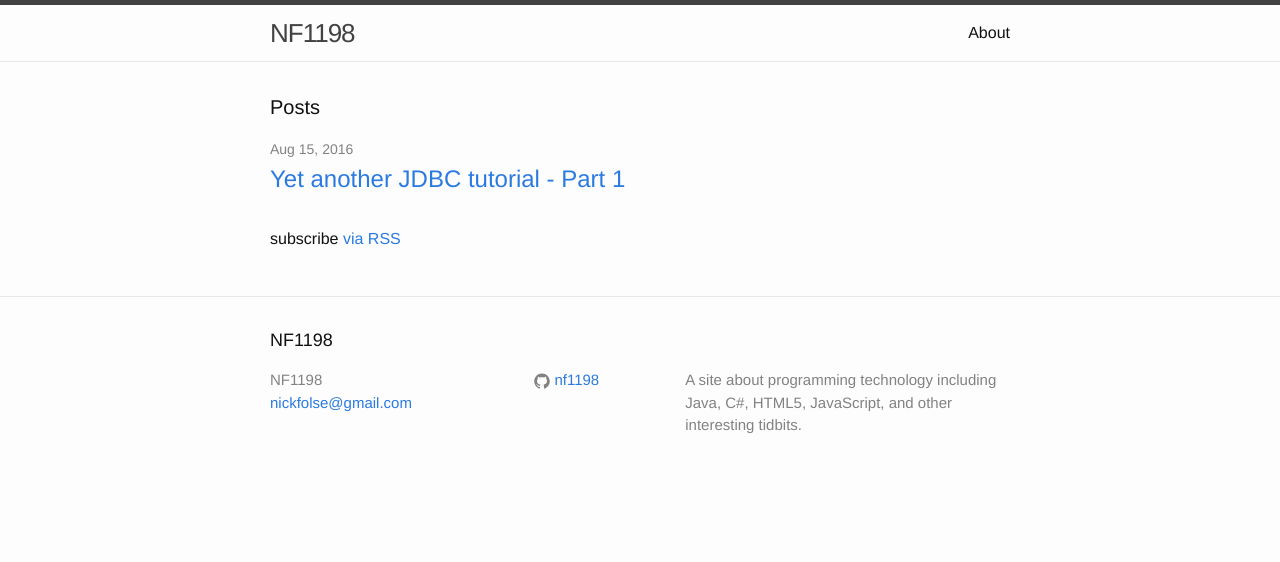
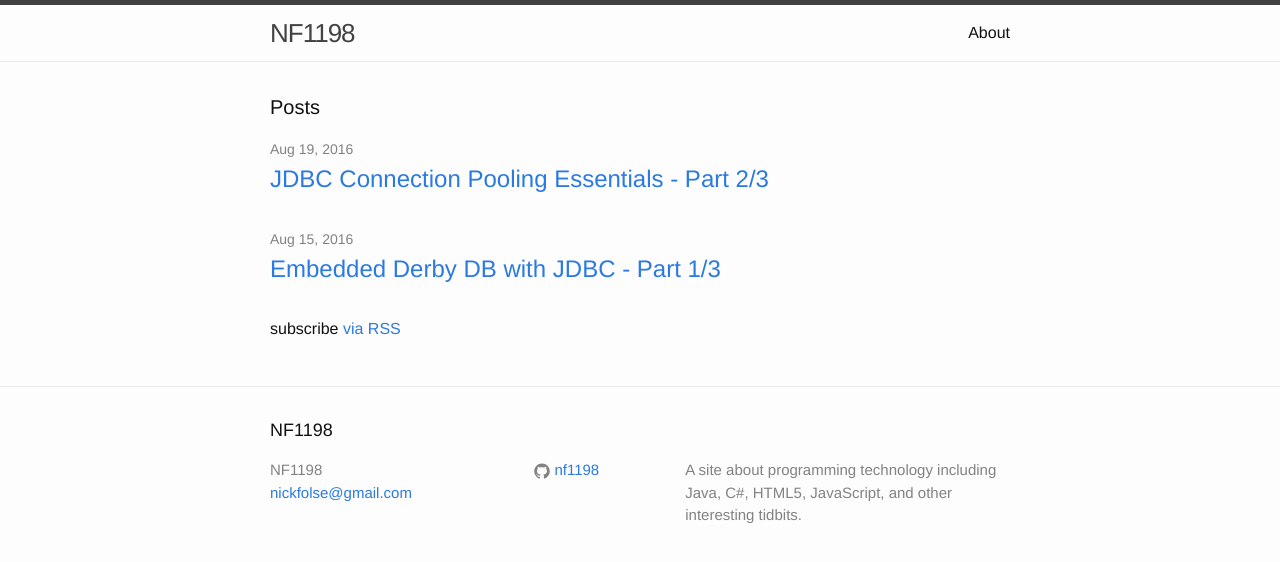
Before and after one commit to NF1198/nf1198.github.io, a Jekyll site: the page built from index.html, in a window 1280 px wide. Shown: the top 562 px of the page. Built offline with Jekyll 4.4.1, drawn with Linux system fonts in a browser that asks for light colours; part of the change alters nothing that is shown.

Commit message:
added second post

```diff
--- a/_config.yml
+++ b/_config.yml
@@ -11,7 +11,7 @@ email: nickfolse@gmail.com
 description: > # this means to ignore newlines until "baseurl:"
   A site about programming technology including Java, C#, HTML5, JavaScript, and other interesting tidbits.
 baseurl: "" # the subpath of your site, e.g. /blog
-url: "http://yourdomain.com" # the base hostname & protocol for your site
+url: "https://nf1198.github.io" # the base hostname & protocol for your site
 #twitter_username: jekyllrb
 github_username:  nf1198
 
--- a/_posts/2016-08-15-DerbyEmbedded-Part1.markdown
+++ b/_posts/2016-08-15-DerbyEmbedded-Part1.markdown
@@ -1,11 +1,14 @@
 ---
 layout: post
-title:  "Yet another JDBC tutorial - Part 1"
+title:  "Embedded Derby DB with JDBC - Part 1/3"
 date:   2016-08-15 06:14:26 -0600
 categories: java jdbc derby tutorial
 customjs:
  - https://ajax.googleapis.com/ajax/libs/jquery/3.1.0/jquery.min.js
 ---
+
+Goto [Part 2].
+
 In this tutorial we use [JDBC] to connect to an [Apache Derby] database. In
 part 2, we will develop several convenience classes for managing connections to
 JDBC databases. In part 3, we will create a [Data Access Object] layer that helps
@@ -171,5 +174,4 @@ application logic and make it easier to keep track of our business logic.
 [Data Access Object]: https://en.wikipedia.org/wiki/Data_access_object
 [Apache Derby]: https://db.apache.org/derby/manuals/index.html
 [Driver Manager]: https://docs.oracle.com/javase/8/docs/api/java/sql/DriverManager.html
-
-[Part 2]: /part2.html
+[Part 2]: {% post_url 2016-08-19-DerbyEmbedded-Part2 %}
--- /dev/null
+++ b/_posts/2016-08-19-DerbyEmbedded-Part2.markdown
@@ -0,0 +1,274 @@
+---
+layout: post
+title:  "JDBC Connection Pooling Essentials - Part 2/3"
+date:   2016-08-19 15:14:00 -0600
+categories: java jdbc derby tutorial
+customjs:
+ - https://ajax.googleapis.com/ajax/libs/jquery/3.1.0/jquery.min.js
+---
+
+Goto [Part 1].
+
+In this tutorial we use [JDBC] to connect to an [Apache Derby] database using
+a [connection pool] provided by [Apache DBCP2]. This tutorial builds on the basics
+developed in [Part 1].
+
+In all but the simplest use-cases, an application will use multiple threads to
+access a shared database resource. This is especially true in a web-server type
+application that handles multiple clients simultaneously. One critical performance
+consideration the developer needs to make is how to manage database connections.
+
+Typically, each thread of an application will use a distinct connection, but there is
+no reason a connection can't be reused if a thread has released it. Connection
+pooling adds an automated mechanism that allows applications to reuse connections.
+
+[Apache DBCP2] (Database Connection Pools) is a convenient, embeddable connection
+pooling solution.
+
+## Basic Setup
+
+**Prerequsites**
+
+* Ensure `derby-x.x.x.x.jar` is on your classpath, or included as a dependency in your project.
+* Ensure `commons-dbcp2-x.x.x.jar` is on your classpath, or included as a dependency in your project.
+* Ensure `commons-pool2-x.x.x.jar` is on your classpath, or included as a dependency in your project.
+* Ensure `commons-logging-x.x.jar` is on your classpath, or included as a dependency in your project.
+
+**Step 1**: Create a helper class for loading and unloading the embedded derby driver.
+
+This static utility class eases the pain of loading and unloading the derby embedded driver.
+
+{% highlight java %}
+/*
+ * Utility class to help with loading and unloading the
+ * Derby embedded driver.
+ */
+final class DerbyDriverLoader {
+
+    private static final Logger LOG = Logger.getLogger(DerbyDriverLoader.class.getName());
+    static final String DERBY_EMBEDDED = "org.apache.derby.jdbc.EmbeddedDriver";
+
+    private DerbyDriverLoader() {
+    }
+
+    /**
+     * Loads the Derby Embedded JDBC driver
+     * @return true if the driver was loaded successfully
+     */
+    public static boolean LoadDriver() {
+        try {
+            Class.forName(DERBY_EMBEDDED);
+            LOG.log(Level.INFO, "Loaded {0}", DERBY_EMBEDDED);
+            return true;
+        } catch (ClassNotFoundException ex) {
+            LOG.log(Level.SEVERE, null, ex);
+        }
+        return false;
+    }
+
+    /**
+     * Unloads the Derby Embedded JDBC driver
+     * @return true if the driver was unloaded successfully
+     */
+    public static boolean UnloadDriver() {
+        boolean derbyXJ015;
+        try {
+            // note: From Java 8, deregister=false is suggested unless properly configured security manager
+            //       Refer to derby docs: http://db.apache.org/derby/docs/10.12/devguide/tdevdvlp20349.html
+            DriverManager.getConnection("jdbc:derby:;shutdown=true;deregister=false");
+        } catch (SQLException e) {
+            derbyXJ015 = e.getSQLState().equals("XJ015"); // expected state for system shutdown
+            if (derbyXJ015) {
+                LOG.log(Level.INFO, "Shutdown {0}", DERBY_EMBEDDED);
+                return true;
+            } else {
+                LOG.log(Level.SEVERE, "Unexpected error unloading derby", e);
+            }
+        } finally {
+            System.gc();
+        }
+        return false;
+    }
+}
+{% endhighlight %}
+
+**Step 2**: Create a helper method to setup a connection pool.
+
+Review the comments in the [PoolingDataSourceExample.java](http://svn.apache.org/viewvc/commons/proper/dbcp/trunk/doc/PoolingDataSourceExample.java?view=markup)
+example for further explanation.
+
+{% highlight java %}
+/*
+ * Create a pooling datasource using Apache dbcp2.
+ * Refer to the "PoolingDataSource" example in the dbcp2 documentation for
+ * a complete explanation. ref: http://commons.apache.org/proper/commons-dbcp/index.html
+ *
+ * @param connectURI
+ * @return pooled dataSource
+ */
+public static DataSource setupPoolingDataSource(String connectURI) {
+   ConnectionFactory connectionFactory
+           = new DriverManagerConnectionFactory(connectURI, null);
+   PoolableConnectionFactory poolableConnectionFactory
+           = new PoolableConnectionFactory(connectionFactory, null);
+   ObjectPool<PoolableConnection> connectionPool
+           = new GenericObjectPool<>(poolableConnectionFactory);
+   poolableConnectionFactory.setPool(connectionPool);
+   PoolingDataSource<PoolableConnection> dataSource
+           = new PoolingDataSource<>(connectionPool);
+   return dataSource;
+}
+{% endhighlight %}
+
+## Putting it all together
+
+Now you can load the derby driver and use a connection pool to access resources.
+In a larger application, you may have multiple threads borrowing connections from the
+pool.
+
+{% highlight java %}
+public static void main(String[] args) {
+    final String DB_NAME = "memory:myDB";
+    final String DB_URL = "jdbc:derby:" + DB_NAME + ";create=true";
+
+    try {
+        DerbyDriverLoader.LoadDriver();
+
+        DataSource dataSource = setupPoolingDataSource(DB_URL);
+
+        try (Connection conn = dataSource.getConnection();
+                Statement stmt = conn.createStatement()) {
+
+            // USE DERBY EMBEDDED //
+
+        } catch (SQLException ex) {
+            LOG.log(Level.SEVERE, null, ex);
+        } finally {
+
+        }
+
+    } finally {
+        DerbyDriverLoader.UnloadDriver();
+    }
+}
+{% endhighlight %}
+
+## Complete code
+
+{% highlight java %}
+...
+
+public class DerbyPartTwo {
+
+    final static Logger LOG = Logger.getLogger(DerbyPartTwo.class.getName());
+
+    public static void main(String[] args) {
+        final String DB_NAME = "memory:myDB";
+        final String DB_URL = "jdbc:derby:" + DB_NAME + ";create=true";
+
+        try {
+            DerbyDriverLoader.LoadDriver();
+
+            DataSource dataSource = setupPoolingDataSource(DB_URL);
+
+            try (Connection conn = dataSource.getConnection();
+                    Statement stmt = conn.createStatement()) {
+
+                // USE DERBY EMBEDDED //
+
+            } catch (SQLException ex) {
+                LOG.log(Level.SEVERE, null, ex);
+            } finally {
+
+            }
+
+        } finally {
+            DerbyDriverLoader.UnloadDriver();
+        }
+    }
+
+    /*
+     * Create a pooling datasource using Apache dbcp2.
+     * Refer to the "PoolingDataSource" example in the dbcp2 documentation for
+     * a complete explanation. ref: http://commons.apache.org/proper/commons-dbcp/index.html
+     *
+     * @param connectURI
+     * @return pooled dataSource
+     */
+    public static DataSource setupPoolingDataSource(String connectURI) {
+        ConnectionFactory connectionFactory
+                = new DriverManagerConnectionFactory(connectURI, null);
+        PoolableConnectionFactory poolableConnectionFactory
+                = new PoolableConnectionFactory(connectionFactory, null);
+        ObjectPool<PoolableConnection> connectionPool
+                = new GenericObjectPool<>(poolableConnectionFactory);
+        poolableConnectionFactory.setPool(connectionPool);
+        PoolingDataSource<PoolableConnection> dataSource
+                = new PoolingDataSource<>(connectionPool);
+        return dataSource;
+    }
+
+}
+
+/*
+ * Utility class to help with loading and unloading the
+ * Derby embedded driver.
+ */
+final class DerbyDriverLoader {
+
+    private static final Logger LOG = Logger.getLogger(DerbyDriverLoader.class.getName());
+    static final String DERBY_EMBEDDED = "org.apache.derby.jdbc.EmbeddedDriver";
+
+    private DerbyDriverLoader() {
+    }
+
+    /**
+     * Loads the Derby Embedded JDBC driver
+     *
+     * @return true if the driver was loaded successfully
+     */
+    public static boolean LoadDriver() {
+        try {
+            Class.forName(DERBY_EMBEDDED);
+            LOG.log(Level.INFO, "Loaded {0}", DERBY_EMBEDDED);
+            return true;
+        } catch (ClassNotFoundException ex) {
+            LOG.log(Level.SEVERE, null, ex);
+        }
+        return false;
+    }
+
+    /**
+     * Unloads the Derby Embedded JDBC driver
+     *
+     * @return true if the driver was unloaded successfully
+     */
+    public static boolean UnloadDriver() {
+        boolean derbyXJ015;
+        try {
+            // note: From Java 8, deregister=false is suggested unless properly configured security manager
+            //       Refer to derby docs: http://db.apache.org/derby/docs/10.12/devguide/tdevdvlp20349.html
+            DriverManager.getConnection("jdbc:derby:;shutdown=true;deregister=false");
+        } catch (SQLException e) {
+            derbyXJ015 = e.getSQLState().equals("XJ015"); // expected state for system shutdown
+            if (derbyXJ015) {
+                LOG.log(Level.INFO, "Shutdown {0}", DERBY_EMBEDDED);
+                return true;
+            } else {
+                LOG.log(Level.SEVERE, "Unexpected error unloading derby", e);
+            }
+        } finally {
+            System.gc();
+        }
+        return false;
+    }
+}
+{% endhighlight %}
+
+[connection pool]: https://en.wikipedia.org/wiki/Connection_pool
+[Apache DBCP2]: https://commons.apache.org/proper/commons-dbcp/
+[JDBC]: https://en.wikipedia.org/wiki/Java_Database_Connectivity
+[Data Access Object]: https://en.wikipedia.org/wiki/Data_access_object
+[Apache Derby]: https://db.apache.org/derby/manuals/index.html
+[Driver Manager]: https://docs.oracle.com/javase/8/docs/api/java/sql/DriverManager.html
+[Part 1]: {% post_url 2016-08-15-DerbyEmbedded-Part1 %}
```
